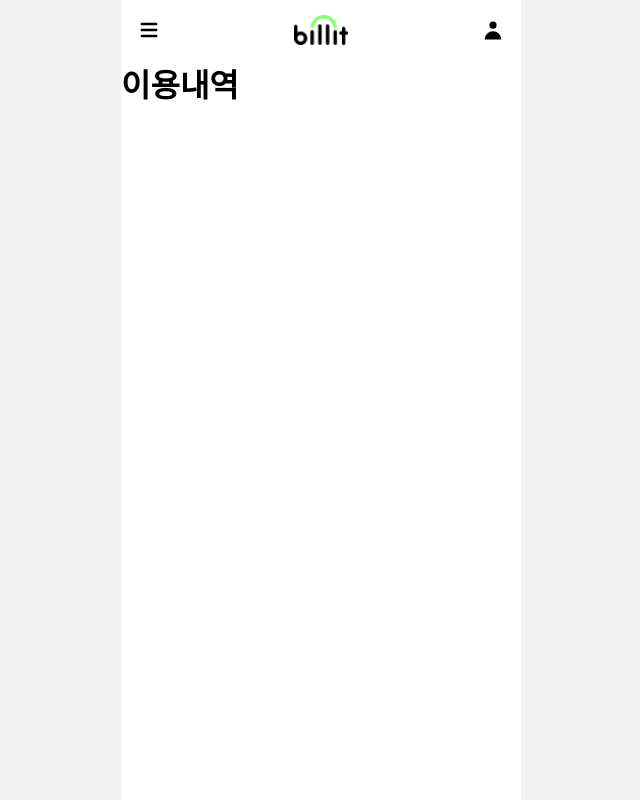
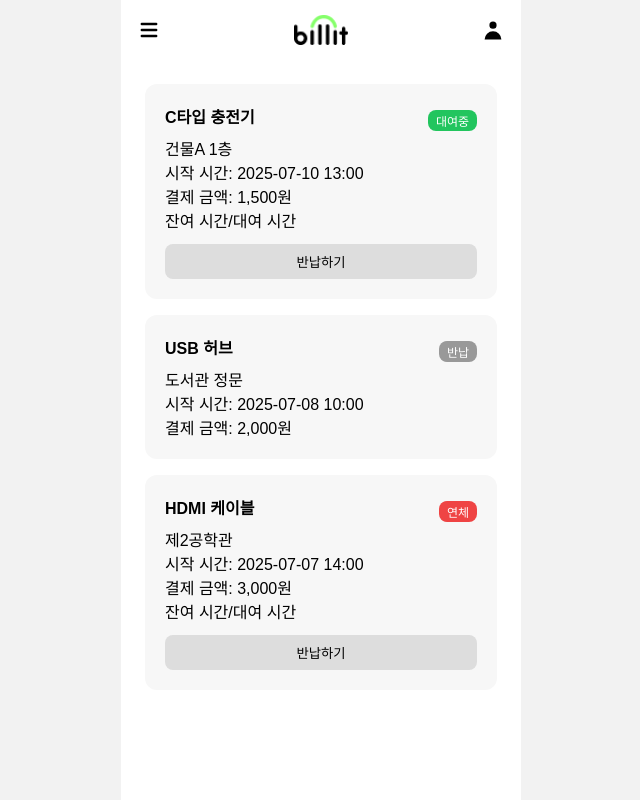
Before and after one commit to pyqwbb/billit, a React (Vite) app: page /history in a window 1280 px wide. Shown: the whole page, without its empty margins (319-959 px from the left). Built offline with nearby package versions, Linux system fonts and the light colour scheme.

Commit message:
Feat: 이용내역 및 반납 관련 UI 구현
- 이용내역 리스트 및 상세 페이지 UI 구현
- 반납 페이지 UI 구성
- 디버깅용 mock data 생성

```diff
--- a/src/App.jsx
+++ b/src/App.jsx
@@ -5,6 +5,8 @@ import MenuPage from './pages/MenuPage';
 import MyPage from './pages/MyPage';
 import ServiceInfoPage from './pages/ServiceInfoPage';
 import HistoryPage from './pages/HistoryPage';
+import HistoryDetailPage from './pages/HistoryDetailPage';
+import ReturnPage from './pages/ReturnPage';
 import AccountSettingsPage from './pages/AccountSettingsPage';
 import AccountDeleteSurveyPage from './pages/AccountDeleteSurveyPage';
 import FaqPage from './pages/FaqPage';
@@ -30,6 +32,8 @@ function AppWrapper() {
         <Route path="/mypage" element={<MyPage />} />
         <Route path="/service-info" element={<ServiceInfoPage />} />
         <Route path="/history" element={<HistoryPage />} />
+        <Route path="/history/:id" element={<HistoryDetailPage />} />
+        <Route path="/return/:id" element={<ReturnPage />} />
         <Route path="/account-settings" element={<AccountSettingsPage />} />
         <Route path="/account-delete-survey" element={<AccountDeleteSurveyPage />} />
         <Route path="/faq" element={<FaqPage />} />
--- /dev/null
+++ b/src/data/mock/history.json
@@ -0,0 +1,51 @@
+[
+  {
+    "id": 1,
+    "status": "대여중",
+    "itemName": "C타입 충전기",
+    "stationName": "건물A 1층",
+    "returnStation": null,
+    "startTime": "2025-07-10 13:00",
+    "expectedReturnTime": "2025-07-10 15:00",
+    "returnTime": null,
+    "rentalTimeHour": "2시간",
+    "price": 1500,
+    "paymentMethod": "카드",
+    "paymentTime": "2025-07-10 13:00",
+    "serialNumber": "CT123456",
+    "expectedPayment": 1500
+  },
+  {
+    "id": 2,
+    "status": "반납",
+    "itemName": "USB 허브",
+    "stationName": "도서관 정문",
+    "returnStation": "기숙사 2층",
+    "startTime": "2025-07-08 10:00",
+    "expectedReturnTime": "2025-07-08 13:00",
+    "returnTime": "2025-07-08 12:50",
+    "rentalTimeHour": "3시간",
+    "price": 2000,
+    "paymentMethod": "카카오페이",
+    "paymentTime": "2025-07-08 10:00",
+    "serialNumber": "USBHUB2025",
+    "expectedPayment": 2000
+  },
+  {
+    "id": 3,
+    "status": "연체",
+    "itemName": "HDMI 케이블",
+    "stationName": "제2공학관",
+    "returnStation": null,
+    "startTime": "2025-07-07 14:00",
+    "expectedReturnTime": "2025-07-07 16:00",
+    "returnTime": null,
+    "rentalTimeHour": "6시간",
+    "overdueTime": "2시간",
+    "price": 3000,
+    "paymentMethod": "네이버페이",
+    "paymentTime": "2025-07-07 14:00",
+    "serialNumber": "HDMI-2025-07",
+    "expectedPayment": 4000
+  }
+]
--- /dev/null
+++ b/src/pages/HistoryDetailPage.jsx
@@ -0,0 +1,83 @@
+import { useParams } from 'react-router-dom';
+import rentalData from '../data/mock/history.json';
+import styled from 'styled-components';
+
+const Container = styled.div`
+  padding: 10px;
+  margin: 25px 25px 0 25px;
+  background-color: #f5f5f5;
+  border-radius: 12px 12px 0 0;
+`;
+
+const Section = styled.div`
+  margin-bottom: 24px;
+  padding: 16px;
+  border-radius: 12px;
+`;
+
+const Title = styled.h3`
+  margin-bottom: 10px;
+`;
+
+const Label = styled.div`
+  font-weight: bold;
+`;
+
+const Value = styled.div`
+  margin-bottom: 8px;
+`;
+
+function HistoryDetailPage() {
+  const { id } = useParams();
+  const rental = rentalData.find(r => r.id.toString() === id);
+
+  if (!rental) return <Container>존재하지 않는 내역입니다.</Container>;
+
+  return (
+    <Container>
+      <Section style={{ borderBottom: '1px solid #333', borderRadius: '0' }}>
+        <Title>대여 물품 정보</Title>
+        <Label>대여 시간</Label>
+        <Value>{rental.rentalTimeHour}</Value>
+        <Label>대여 시작 시간</Label>
+        <Value>{rental.startTime}</Value>
+        <Label>예정 반납 시간</Label>
+        <Value>{rental.expectedReturnTime ?? '없음'}</Value>
+        {rental.returnTime && (
+          <>
+            <Label>반납 시간</Label>
+            <Value>{rental.returnTime}</Value>
+          </>
+        )}
+        <Label>대여 스테이션</Label>
+        <Value>{rental.stationName}</Value>
+        {rental.returnStation && (
+          <>
+            <Label>반납 스테이션</Label>
+            <Value>{rental.returnStation}</Value>
+          </>
+        )}
+      </Section>
+
+      <Section style={{ borderBottom: '1px solid #333', borderRadius: '0' }}>
+        <Title>결제 정보</Title>
+        <Label>결제 수단</Label>
+        <Value>{rental.paymentMethod}</Value>
+        <Label>결제 승인 시간</Label>
+        <Value>{rental.paymentTime}</Value>
+        <Label>결제 금액</Label>
+        <Value>{rental.price.toLocaleString()}원</Value>
+      </Section>
+
+      <Section>
+        <Title>기기 정보</Title>
+        <Label>대여 물품 명</Label>
+        <Value>{rental.itemName}</Value>
+        <Label>시리얼 넘버</Label>
+        <Value>{rental.serialNumber}</Value>
+      </Section>
+    </Container>
+  );
+}
+
+export default HistoryDetailPage;
--- a/src/pages/HistoryPage.jsx
+++ b/src/pages/HistoryPage.jsx
@@ -1,8 +1,83 @@
+import { useNavigate } from 'react-router-dom';
+import styled from 'styled-components';
+import rentalData from '../data/mock/history.json';
+
+const Container = styled.div`
+  padding: 24px;
+`;
+
+const Card = styled.div`
+  background-color: #f7f7f7;
+  border-radius: 12px;
+  padding: 20px;
+  margin-bottom: 16px;
+
+  strong {
+    margin-bottom: 8px;
+  }
+`;
+
+const Status = styled.span`
+  font-size: 12px;
+  color: white;
+  background-color: ${({ status }) =>
+    status === '대여중' ? '#22c55e' :
+    status === '반납' ? '#999' : '#ef4444'};
+  padding: 2px 8px;
+  border-radius: 8px;
+  margin-left: 8px;
+`;
+
+const ReturnButton = styled.button`
+  margin-top: 12px;
+  padding: 8px 16px;
+  background-color: #ddd;
+  border: none;
+  border-radius: 8px;
+  cursor: pointer;
+  width: 100%;
+
+  &:hover {
+    background-color: #ccc;
+  }
+`;
+
 function HistoryPage() {
+  const navigate = useNavigate();
+
+  const handleCardClick = (id) => {
+    navigate(`/history/${id}`);
+  };
+
+  const handleReturnClick = (id) => {
+    navigate(`/return/${id}`);
+  };
+
   return (
-    <div>
-      <h1>이용내역</h1>
-    </div>
+    <Container>
+      {rentalData.map((rental) => (
+        <Card key={rental.id} onClick={() => handleCardClick(rental.id)}>
+          <div style={{ display: 'flex',justifyContent: 'space-between', alignItems: 'center' }}>
+            <strong>{rental.itemName}</strong>
+            <Status status={rental.status}>{rental.status}</Status>
+          </div>
+          <div>{rental.stationName}</div>
+          <div>시작 시간: {rental.startTime}</div>
+          <div>결제 금액: {rental.price.toLocaleString()}원</div>
+          {rental.status !== '반납' && (
+            <>
+              <div>잔여 시간/대여 시간</div>
+              <ReturnButton onClick={(e) => {
+                e.stopPropagation();
+                handleReturnClick(rental.id);
+              }}>
+                반납하기
+              </ReturnButton>
+            </>
+          )}
+        </Card>
+      ))}
+    </Container>
   );
 }
 
--- /dev/null
+++ b/src/pages/ReturnPage.jsx
@@ -0,0 +1,66 @@
+import { useParams } from 'react-router-dom';
+import rentalData from '../data/mock/history.json';
+import styled from 'styled-components';
+
+const Container = styled.div`
+  padding: 35px;
+`;
+
+const Info = styled.div`
+  margin-bottom: 16px;
+`;
+
+const ImageBox = styled.div`
+  background-color: #e5e5e5;
+  width: 100%;
+  aspect-ratio: 1 / 1;
+  border-radius: 8px;
+  margin-bottom: 24px;
+`;
+
+const Red = styled.span`
+  color: red;
+`;
+
+const Bold = styled.span`
+  font-weight: bold;
+`;
+
+const Button = styled.button`
+  width: 100%;
+  padding: 12px;
+  background-color: #ddd;
+  border: none;
+  border-radius: 12px;
+  cursor: pointer;
+  margin-top: 15px;
+`;
+
+function ReturnPage() {
+  const { id } = useParams();
+  const rental = rentalData.find(r => r.id.toString() === id);
+
+  if (!rental) return <Container>존재하지 않는 내역입니다.</Container>;
+
+  return (
+    <Container>
+      <ImageBox />
+      <Info>
+        <div>물품명: {rental.itemName}</div>
+        <div>반납 스테이션: {rental.returnStation}</div>
+        <div>이용 시간: {rental.rentalTimeHour}</div>
+        {rental.status === '연체' && (
+          <>
+            <Red>연체 시간: {rental.overdueTime}</Red><br />
+            <Bold>결제 예정 금액: {rental.expectedPayment.toLocaleString()}원</Bold>
+          </>
+        )}
+      </Info>
+      <Button>
+        {rental.status === '연체' ? '연체 금액 결제' : '반납하기'}
+      </Button>
+    </Container>
+  );
+}
+
+export default ReturnPage;
```
